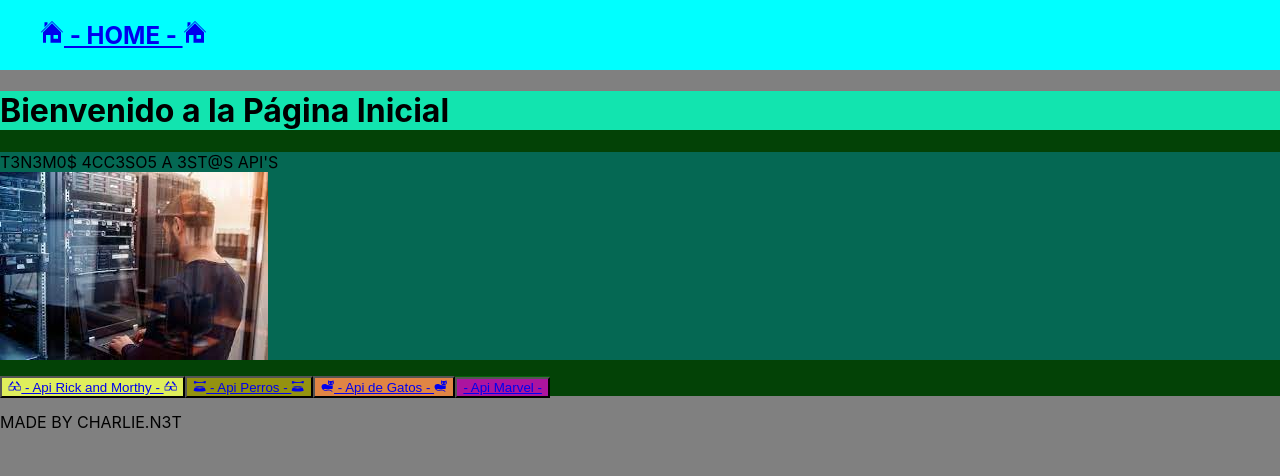
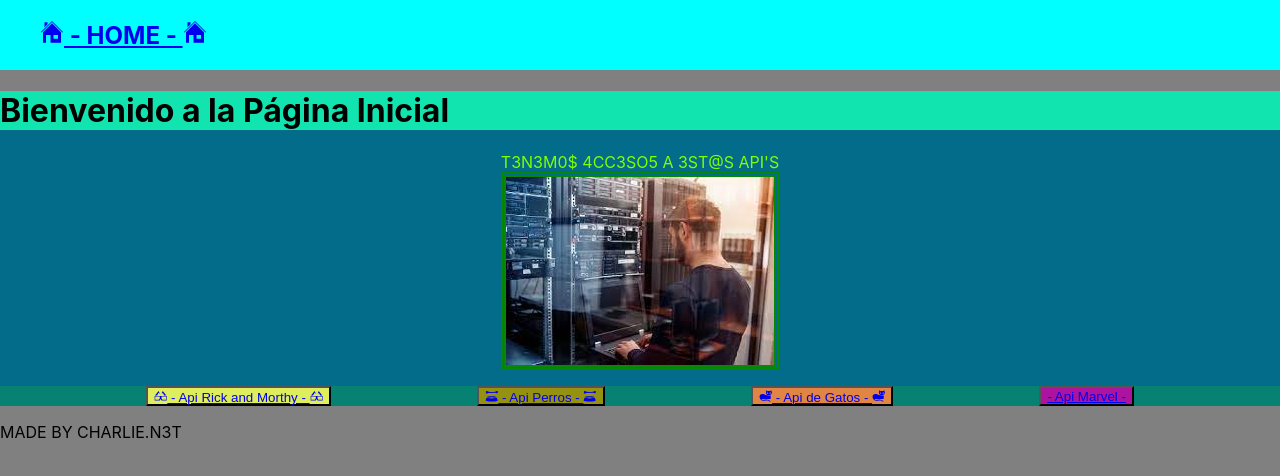
Before and after one commit to charlie1978/n3t-api-list, a React (Create React App) app: page / in a window 1280 px wide. Shown: the top 476 px of the page. Built offline with nearby package versions, Linux system fonts and the light colour scheme.

Commit message:
REordenando la casa

```diff
--- a/src/pages/Home.css
+++ b/src/pages/Home.css
@@ -9,12 +9,21 @@ header {
     align-self: center;
 }
 .tex{
-    background-color: rgb(5, 104, 83);
-    align-items: center;
+    color: chartreuse;
+    display: grid;
+    align-content: space-around;
+    justify-content: space-evenly;
+
+}
+.ttl-hm {
+    display: grid;
+    align-items: start;
 }
 .img-home {
-    display: grid;
-    align-items: start;
+
+    border-style: double;
+    border-color: rgb(7, 134, 7);
+    border-width: 5px;
 
 }
 .col-md {
@@ -26,7 +35,7 @@ header {
     align-items: center;
     align-self: first baseline;
     grid-auto-flow: dense;
-    background: rgb(3, 66, 6);
+    background: rgb(4, 108, 139);
     border-width: 5px;
     border-color: blueviolet;
 
@@ -49,11 +58,12 @@ header {
     background: #0dcbe4;
 }*/
 .btns{
-    align-items: flex-start;
+    display:flex;
+    align-content:baseline;
+    justify-content: space-evenly;
     background-color: rgba(12, 46, 11, 0.842);
     background: rgba(16, 212, 16, 0.205);
     height: 20px;
-    width: max-content;
 
 }
 .btnm{
--- a/src/pages/Home.js
+++ b/src/pages/Home.js
@@ -13,10 +13,10 @@ function Home() {
       <h1 className="ttl-hm">Bienvenido a la Página Inicial</h1>
       <section>
       <p className="tex" >T3N3M0$ 4CC3SO5 A 3ST@S API'S <br/>
-
       <img className="img-home" src="./imagenes/indice.jpg" alt="Descripción de la imagen" />
     </p>
     </section>
+
     <section>
         <p className="btns">
           <button className="btnm">
--- a/src/pages/cats.css
+++ b/src/pages/cats.css
@@ -8,16 +8,6 @@
 body {
      background: gray;
 }
-
-
-.h1 {
-     display: table-cell;
-     align-content: center;
-     text-align: center;
-     text-decoration: double;
-     background: #0dcbe4;
- }
-
 
 .grid-char img {
      /* Opcionalmente, puedes agregar estilos para cada elemento li aquí */
--- a/src/pages/character.css
+++ b/src/pages/character.css
@@ -100,7 +100,3 @@ body {
      text-decoration: none;
      color: #261564;
    }
-
-.ttl-hm{
-     background: #e47712;
-}
```
